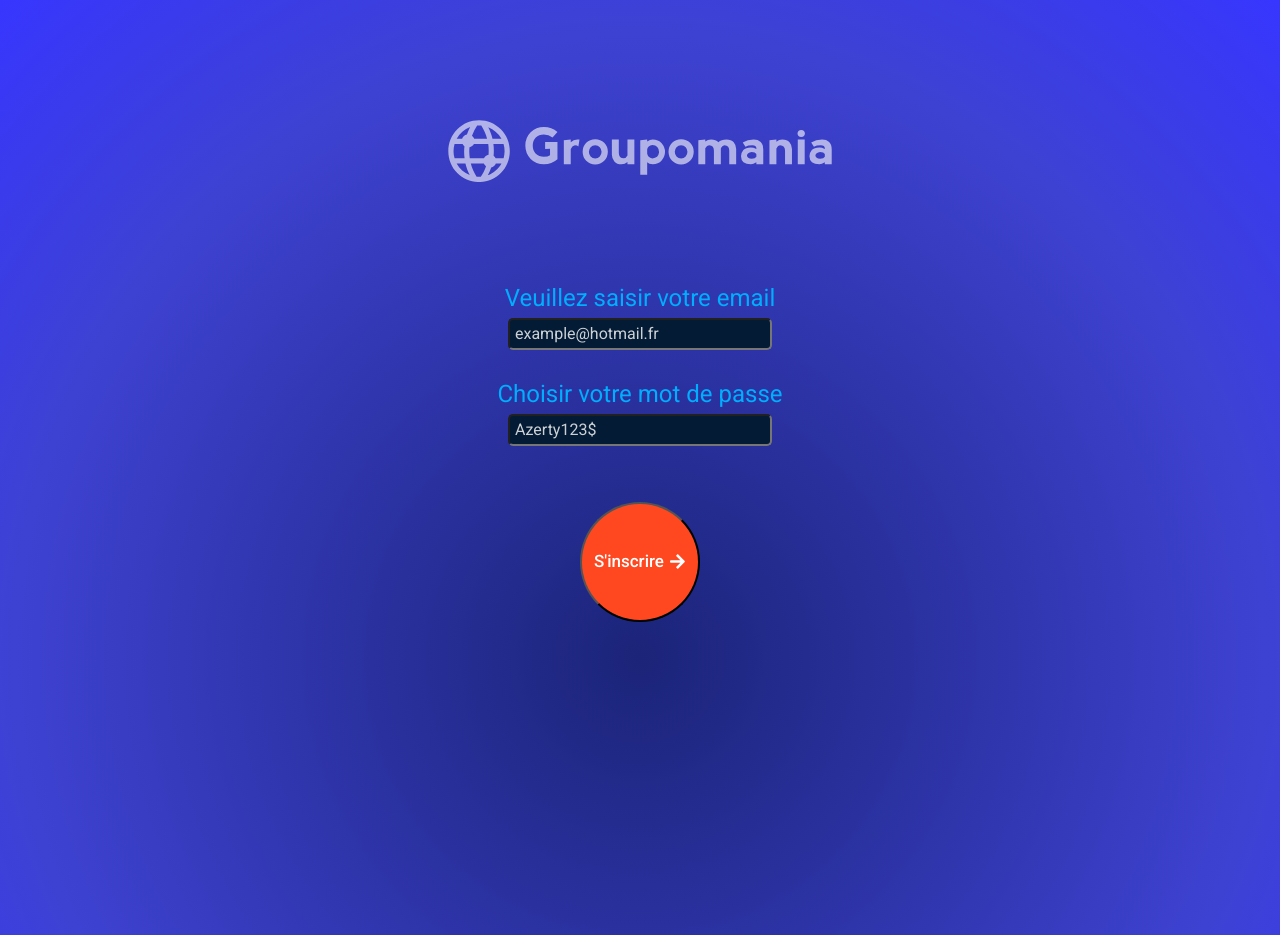
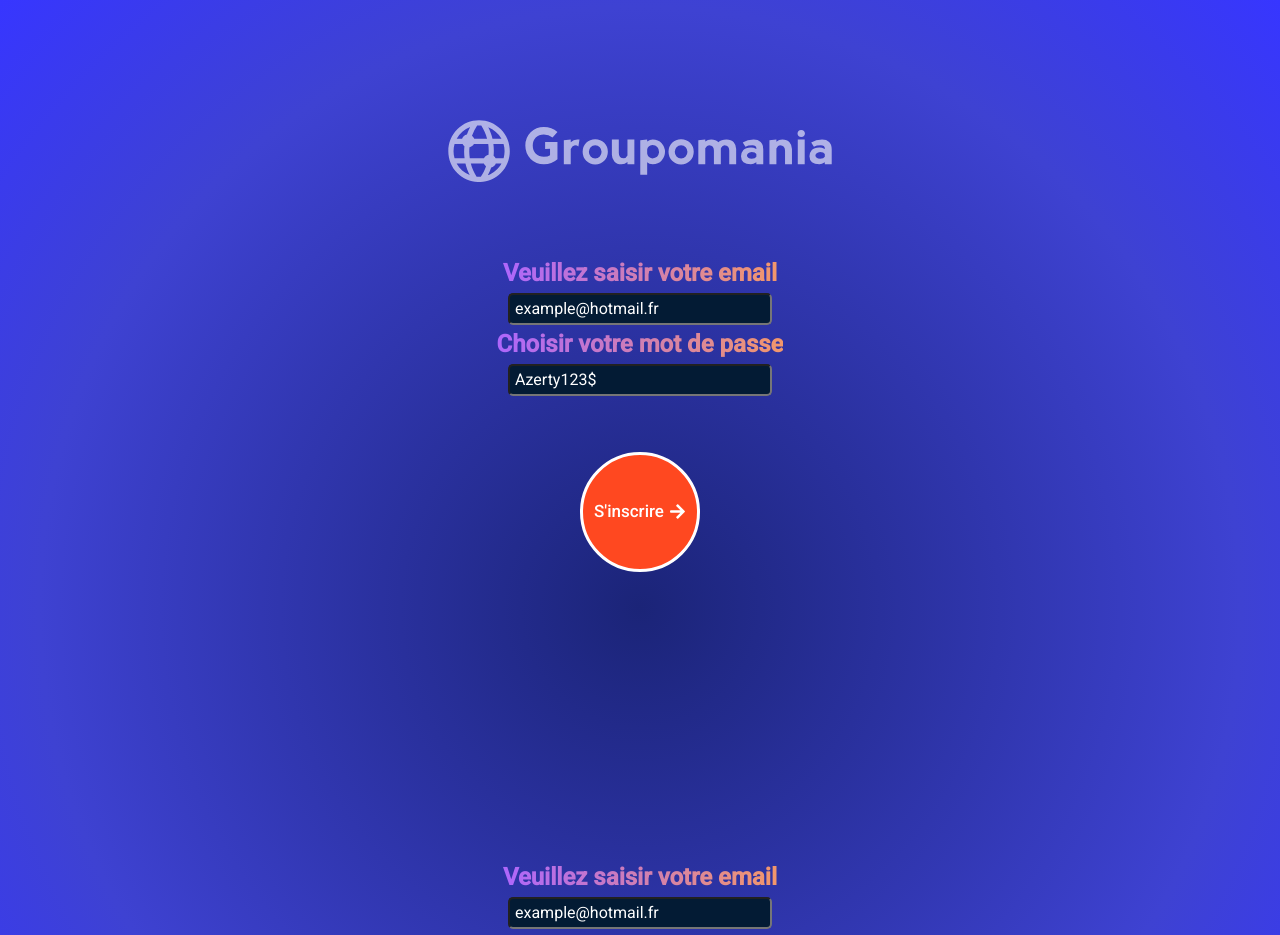
Before and after one commit to 159SAMSPAROW/React_Social_Network, a React (Vite) app in the folder client/: page / in a window 1280 px wide. Shown: the top 935 px of the page. Built offline with nearby package versions, Linux system fonts and the light colour scheme.

Commit message:
useQueryfunction on homepage refactored

```diff
--- a/client/src/components/signin.tsx
+++ b/client/src/components/signin.tsx
@@ -18,8 +18,8 @@ const SignIn = () => {
     }}
     className='loginForm'
     >
-        <label>
-          Veuillez saisir votre email
+        <label className='loginForm_label'>
+          <span>Veuillez saisir votre email</span>
           <input
           value={email}
           type="email"
@@ -28,8 +28,8 @@ const SignIn = () => {
           onChange={(e) => setEmail(e.target.value)}/>
         </label>
 
-        <label>
-          Saisissez votre mot de passe
+        <label className='loginForm_label'>
+          <span>Saisissez votre mot de passe</span>
           <input
             value={password}
             type="password"
--- a/client/src/components/signup.tsx
+++ b/client/src/components/signup.tsx
@@ -17,8 +17,8 @@ const SignUp = () => {
       }}
       className='loginForm'
     >
-      <label>
-        Veuillez saisir votre email
+      <label className='loginForm_label'>
+        <span>Veuillez saisir votre email</span>
         <input
           value={email}
           type="email"
@@ -27,8 +27,8 @@ const SignUp = () => {
           onChange={(e) => setEmail(e.target.value)}
         />
       </label>
-      <label>
-        Choisir votre mot de passe
+      <label className='loginForm_label'>
+       <span>Choisir votre mot de passe</span>
         <input
           value={password}
           type="password"
--- a/client/src/pages/home.tsx
+++ b/client/src/pages/home.tsx
@@ -1,34 +1,44 @@
 import React, { useState } from 'react'
-import fs from 'fs';
+import fs from 'fs'
 import fixture from '../fixtures/posts.json'
-import { useQuery } from '@tanstack/react-query';
+import { useQuery } from '@tanstack/react-query'
 
 const Home = () => {
   const [post, setPost] = useState('')
 
+  /*useQuery({
+    queryKey: ['posts'],
+    queryFn: async () => {
+      const posts = await fetch('../fixtures/posts.json')
+      console.log(posts, await posts.json())
+      return posts
+    },
+  })*/
+
   useQuery({
     queryKey: ['posts'],
     queryFn: async () => {
-      const posts = await fetch('../fixtures/posts.json')
-      console.log(posts, await posts.json());
-      return posts;
+      return fixture;
     },
-  })
+  });
 
-  console.log(
-    //fixture.posts[0],
-  ) /* [0] pour accéder au premier élément du tableau posts */
+  console.log() //fixture.posts[0],
+     /* [0] pour accéder au premier élément du tableau posts */
+
+
   return (
     <div>
       <h1>Home</h1>
       <ul>
-      {fixture.posts.map((post) => {
-       return <li key={post.postId}>
+        {fixture.posts.map((post) => {
+          return (
+            <li key={post.postId}>
               <h2> {post.author}</h2>
               <p> {post.content} </p>
               <time> {post.createdAt}</time>
-              </li>
-      })}
+            </li>
+          )
+        })}
       </ul>
       <form
         onSubmit={(e) => {
@@ -36,13 +46,14 @@ const Home = () => {
           console.log(post)
         }}
       >
-        <label>Créer un post
+        <label>
+          Créer un post
           <input
-          value={post}// React donne la valeur à l'input
-          type='text'
-          placeholder='Entrer votre message'
-          required
-          onChange={(e) => setPost(e.target.value)} // L'input dit à React sa valeur
+            value={post} // React donne la valeur à l'input
+            type="text"
+            placeholder="Entrer votre message"
+            required
+            onChange={(e) => setPost(e.target.value)} // L'input dit à React sa valeur
           />
         </label>
         <button>Poster</button>
@@ -51,11 +62,10 @@ const Home = () => {
   )
 }
 
-export default Home;
+export default Home
 
-
-const a = () => {
-  return 5;
+/*const a = () => {
+  return 5
 }
 
-const b = () => (5);
+const b = () => 5*/
--- a/client/src/pages/root.tsx
+++ b/client/src/pages/root.tsx
@@ -1,6 +1,6 @@
 import SignIn from '../components/signin'
 import SignUp from '../components/signup'
-import Logo from '../../public/img/icon-left-font-monochrome-white.svg'
+import Logo from '../../src/assets/img/icon-left-font-monochrome-white.svg'
 
 
 export const test = 'test'
--- a/client/src/sass/base/_global.scss
+++ b/client/src/sass/base/_global.scss
@@ -24,5 +24,4 @@
     outline: none;
     border-radius: 5px;
     padding: 5px;
-    color: white;
   }
--- a/client/src/sass/base/_variables.scss
+++ b/client/src/sass/base/_variables.scss
@@ -4,3 +4,5 @@ $clr_tertiary: #ff8707;
 
 $clr_bg_button: #ff4820;
 $clr_bg_input: #031b34;
+
+$clr_gradient_text: linear-gradient(89.97deg, #ae67fa 1.84%, #f49867 102.67%);
--- a/client/src/sass/components/_login.scss
+++ b/client/src/sass/components/_login.scss
@@ -9,28 +9,34 @@
     margin-top: 30vh;
     padding: 20px;
 
-    & > label {
-        font-size: 24px;
-        margin-top: 25px;
-        color: $clr_primary;
+    &_label {
 
+        & > span {
+            font-size: 24px;
+            font-weight: bold;
+            margin-top: 25px;
+            background: $clr_gradient_text;
+            -webkit-background-clip: text;
+            -webkit-text-fill-color: transparent;
+            background-clip: text;
+
+        }
         & > input {
             font-size: 16px;
             width: 250px;
             background-color: #031b34;
-
-        }
-        & > input::placeholder {
-           color: white;
-           opacity: 0.8;
+            color: white;
         }
 
-
+        & > input::placeholder{
+            color: white;
+        }
     }
 
         & > button {
             margin-top: 50px;
             border-radius: 50%;
+            border: 3px solid white;
             width: 120px;
             height: 120px;
             font-size: 17px;
--- a/client/src/sass/index.css
+++ b/client/src/sass/index.css
@@ -328,7 +328,6 @@ input {
   outline: none;
   border-radius: 5px;
   padding: 5px;
-  color: white;
 }
 
 main > img {
@@ -349,27 +348,31 @@ main > img {
   margin-top: 30vh;
   padding: 20px;
 }
-.loginForm > label {
+.loginForm_label > span {
   font-size: 24px;
+  font-weight: bold;
   margin-top: 25px;
-  color: #01adfd;
+  background: linear-gradient(89.97deg, #ae67fa 1.84%, #f49867 102.67%);
+  -webkit-background-clip: text;
+  -webkit-text-fill-color: transparent;
+  background-clip: text;
 }
-.loginForm > label > input {
+.loginForm_label > input {
   font-size: 16px;
   width: 250px;
   background-color: #031b34;
+  color: white;
 }
-.loginForm > label > input::-moz-placeholder {
+.loginForm_label > input::-moz-placeholder {
   color: white;
-  opacity: 0.8;
 }
-.loginForm > label > input::placeholder {
+.loginForm_label > input::placeholder {
   color: white;
-  opacity: 0.8;
 }
 .loginForm > button {
   margin-top: 50px;
   border-radius: 50%;
+  border: 3px solid white;
   width: 120px;
   height: 120px;
   font-size: 17px;
```
Also changed, not shown: client/src/assets/img/icon-left-font-monochrome-white.svg (renamed from client/public/img/icon-left-font-monochrome-white.svg), 1 other file (tests, documents, lock files or other folders).
